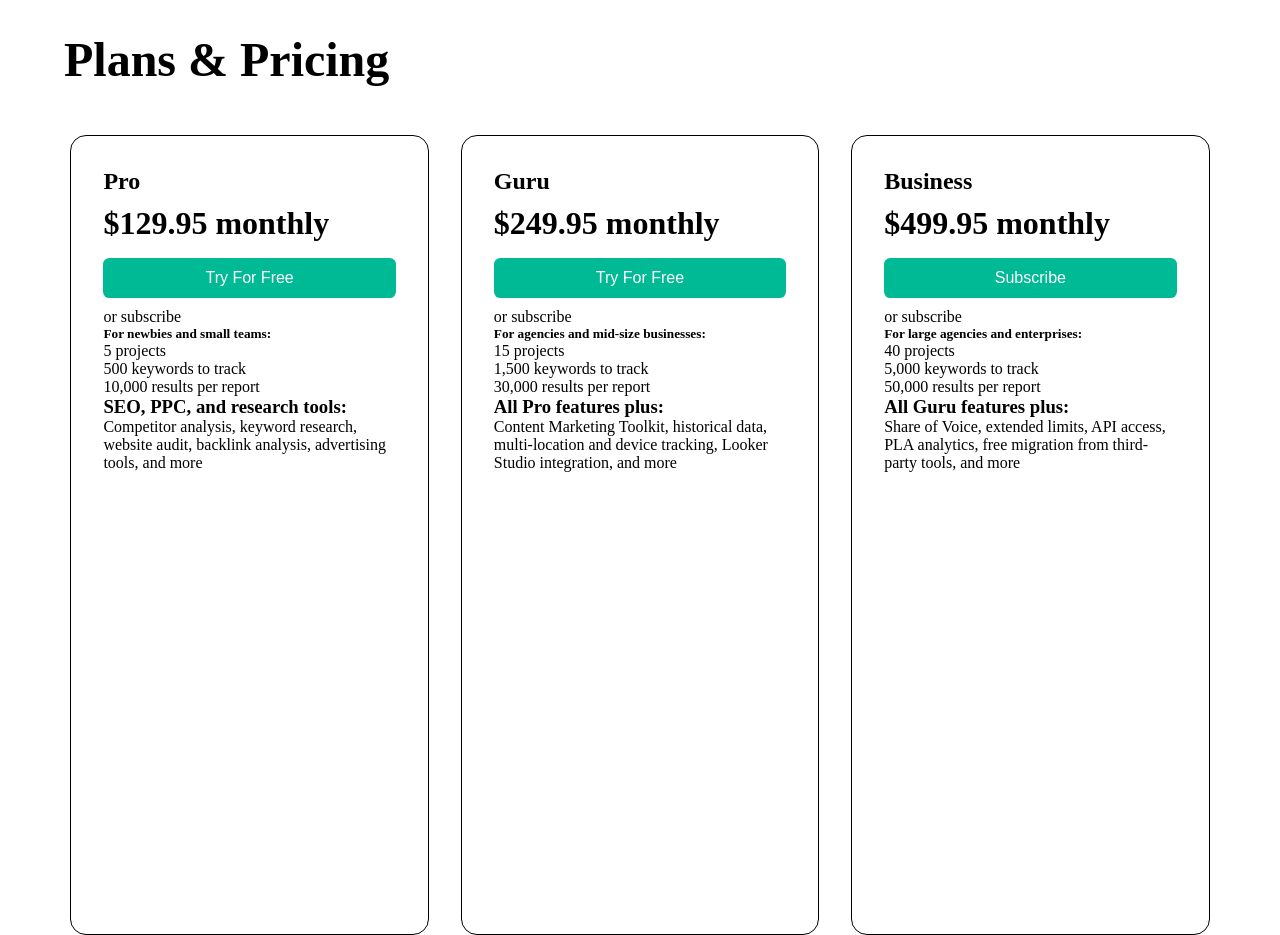
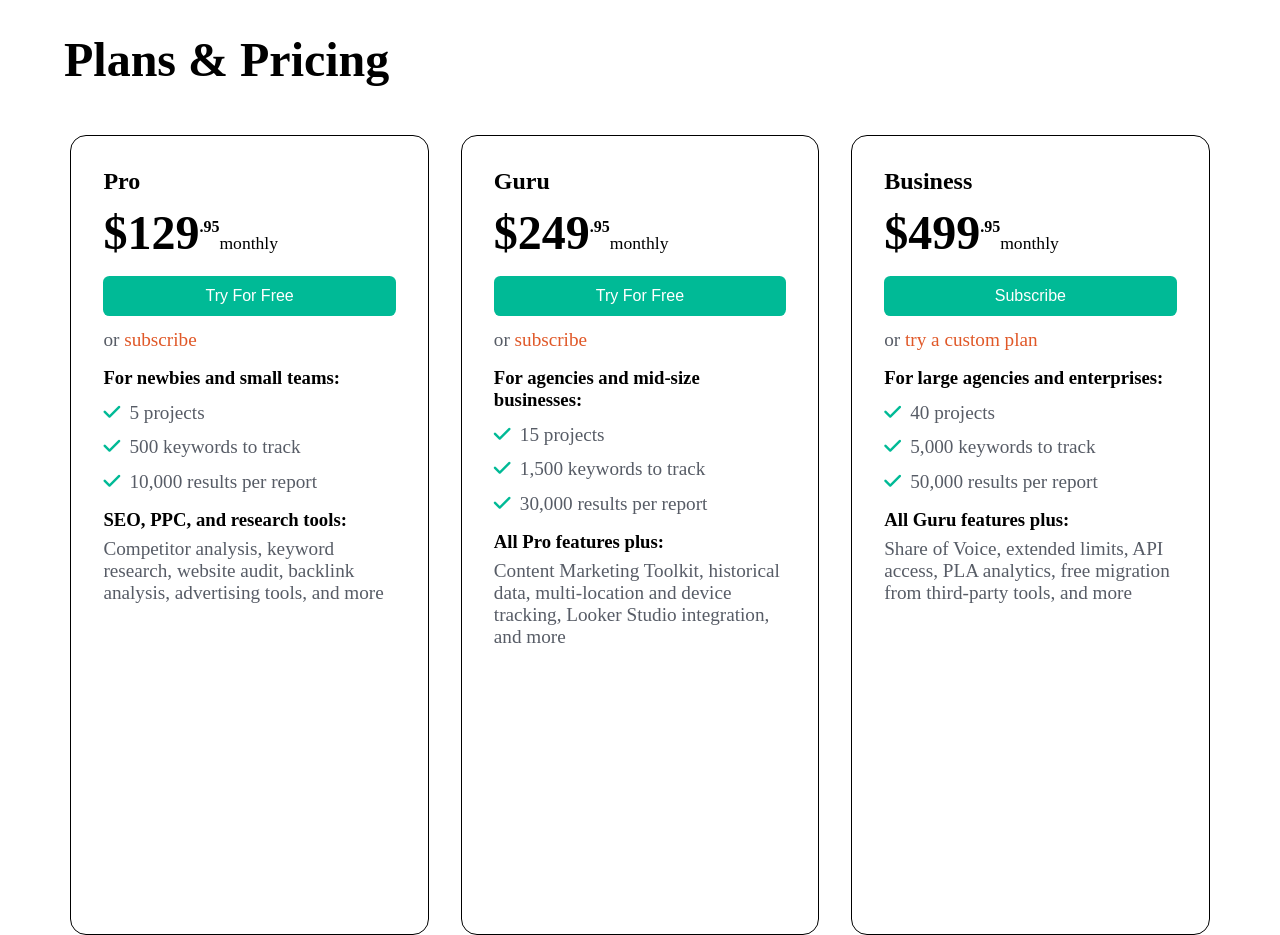
Before and after one commit to muH187/Frontend_Practice, a plain HTML site: page pricingTable/index.html in a window 1280 px wide. Drawn offline with Linux system fonts and the light colour scheme.

Commit message:
almost done

```diff
--- a/pricingTable/index.html
+++ b/pricingTable/index.html
@@ -5,6 +5,7 @@
     <meta name="viewport" content="width=device-width, initial-scale=1.0">
     <title>Pricing Table</title>
     <link rel="stylesheet" href="style.css">
+    <link rel="stylesheet" href="https://cdnjs.cloudflare.com/ajax/libs/font-awesome/6.5.1/css/all.min.css">
 </head>
 <body>
     <div class="container">
@@ -12,41 +13,44 @@
         <div class="plans">
             <div class="column">
                 <h2>Pro</h2>
-                <h1>$129.95 <span>monthly</span></h1>
+                <h1>$129<sup>.95</sup><span>monthly</span></h1>
                 <button>Try For Free</button>
-                <p>or subscribe</p>
-                <h5>For newbies and small teams:</h5>
-                <p>5 projects</p>
-                <p>500 keywords to track</p>
-                <p>10,000 results per report</p>
-                <h3>SEO, PPC, and research tools:</h3>
-                <p>Competitor analysis, keyword research, website audit, backlink analysis, advertising tools, and more</p>
+                <p class="subscribe">or <span>subscribe</span></p>
+                <h3>For newbies and small teams:</h3>
+                <p><i class="fa-solid fa-check"></i>5 projects</p>
+                <p><i class="fa-solid fa-check"></i>500 keywords to track</p>
+                <p><i class="fa-solid fa-check"></i>10,000 results per report</p>
+                <h3 id="last-h3">SEO, PPC, and research tools:</h3>
+                <p id="last-p">Competitor analysis, keyword research, website audit, backlink analysis, advertising tools, and more</p>
             </div>
             <div class="column">
                 <h2>Guru</h2>
-                <h1>$249.95 <span>monthly</span></h1>
+                <h1>$249<sup>.95</sup><span>monthly</span></h1>
                 <button>Try For Free</button>
-                <p>or subscribe</p>
-                <h5>For agencies and mid-size businesses:</h5>
-                <p>15 projects</p>
-                <p>1,500 keywords to track</p>
-                <p>30,000 results per report</p>
-                <h3>All Pro features plus:</h3>
-                <p>Content Marketing Toolkit, historical data, multi-location and device tracking, Looker Studio integration, and more</p>
+                <p class="subscribe">or <span>subscribe</span></p>
+                <h3>For agencies and mid-size businesses:</h3>
+                <p><i class="fa-solid fa-check"></i>15 projects</p>
+                <p><i class="fa-solid fa-check"></i>1,500 keywords to track</p>
+                <p><i class="fa-solid fa-check"></i>30,000 results per report</p>
+                <h3 id="last-h3">All Pro features plus:</h3>
+                <p id="last-p">Content Marketing Toolkit, historical data, multi-location and device tracking, Looker Studio integration, and more</p>
             </div>
             <div class="column">
                 <h2>Business</h2>
-                <h1>$499.95 <span>monthly</span></h1>
+                <h1>$499<sup>.95</sup><span>monthly</span></h1>
                 <button>Subscribe</button>
-                <p>or subscribe</p>
-                <h5>For large agencies and enterprises:</h5>
-                <p>40 projects</p>
-                <p>5,000 keywords to track</p>
-                <p>50,000 results per report</p>
-                <h3>All Guru features plus:</h3>
-                <p>Share of Voice, extended limits, API access, PLA analytics, free migration from third-party tools, and more</p>
+                <p class="subscribe">or <span>try a custom plan</span></p>
+                <h3>For large agencies and enterprises:</h3>
+                <p><i class="fa-solid fa-check"></i>40 projects</p>
+                <p><i class="fa-solid fa-check"></i>5,000 keywords to track</p>
+                <p><i class="fa-solid fa-check"></i>50,000 results per report</p>
+                <h3 id="last-h3">All Guru features plus:</h3>
+                <p id="last-p">Share of Voice, extended limits, API access, PLA analytics, free migration from third-party tools, and more</p>
             </div>
         </div>
     </div>
+
+
+    <div class="space"></div>
 </body>
 </html>
--- a/pricingTable/style.css
+++ b/pricingTable/style.css
@@ -1,8 +1,10 @@
+
 * {
     padding: 0;
     margin: 0;
     box-sizing: border-box;
 }
+.space{ height: 50vh;}
 .headingFirst {
     font-size: 3rem;
     margin-left: 4rem;
@@ -25,7 +27,7 @@
 button {
     padding: 0.7rem 0;
     margin-top: 1rem;
-    margin-bottom: 0.6rem;
+    /* margin-bottom: 0.6rem; */
     width: 100%;
     font-size: 1rem;
     background-color: #00ba96;
@@ -38,7 +40,39 @@ button:hover {
     background-color: #008275;
     cursor: pointer;
 }
+.subscribe span {
+    color: #E05828;
+}
+h3 {
+    margin-top: 1rem;
+}
 h2 {
     font-weight: bolder;
     margin-bottom: 0.6rem;
 }
+h1 {
+    font-size: 3rem;
+}
+h1 span {
+    font-size: 1.1rem;
+    font-weight: 200;
+}
+h1 sup {
+    font-size: 1rem;
+    font-weight: 700;
+}
+p {
+    margin-top: 0.8rem;
+    color: #575C66;
+    font-size: 1.2rem;
+}
+p i {
+    color: #00BA96;
+    margin-right: 0.58rem;
+}
+#last-h3 {
+    margin-bottom: 0.45rem;
+}
+#last-p{
+    margin-top: 0;
+}
```
